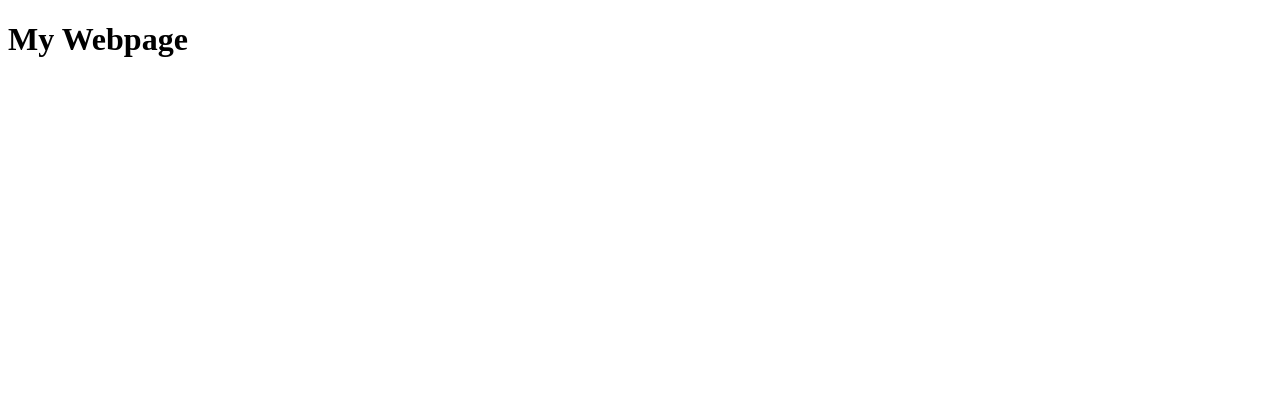
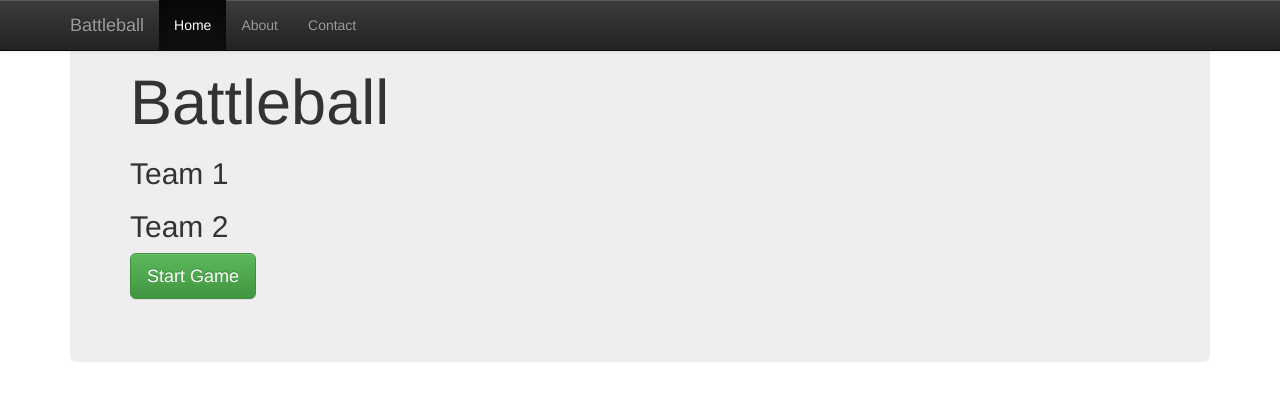
Before and after one commit to donaldjvillarreal/BattleBall, a Django app: page /battleball/ in a window 1280 px wide. Before the commit the part shown is almost empty. Shown: the top 401 px of the page. Run offline with Django 3.2, Linux system fonts and the light colour scheme; some libraries are stand-ins or nearby versions.

Commit message:
home page for start game completed

```diff
--- a/app/app/templates/startgame.html
+++ b/app/app/templates/startgame.html
@@ -5,18 +5,44 @@
 <!DOCTYPE html>
 <html lang="en">
 <head>
-    <title>This is the page where you can start a new game!</title>
+<meta charset="UTF-8">
+<title>Bootstrap 3 Responsive Layout Example</title>
+<link rel="stylesheet" href="https://maxcdn.bootstrapcdn.com/bootstrap/3.3.4/css/bootstrap.min.css">
+<link rel="stylesheet" href="https://maxcdn.bootstrapcdn.com/bootstrap/3.3.4/css/bootstrap-theme.min.css">
+<script src="https://ajax.googleapis.com/ajax/libs/jquery/1.11.2/jquery.min.js"></script>
+<script src="https://maxcdn.bootstrapcdn.com/bootstrap/3.3.4/js/bootstrap.min.js"></script>
 </head>
 <body>
-    <ul id="navigation">
-    {% for item in navigation %}
-        <li><a href="{{ item.href }}">{{ item.caption }}</a></li>
-    {% endfor %}
-    </ul>
+<nav id="myNavbar" class="navbar navbar-default navbar-inverse navbar-fixed-top" role="navigation">
+    <!-- Brand and toggle get grouped for better mobile display -->
+    <div class="container">
+        <div class="navbar-header">
+            <button type="button" class="navbar-toggle" data-toggle="collapse" data-target="#navbarCollapse">
+                <span class="sr-only">Toggle navigation</span>
+                <span class="icon-bar"></span>
+                <span class="icon-bar"></span>
+                <span class="icon-bar"></span>
+            </button>
+            <a class="navbar-brand" href="#">Battleball</a>
+        </div>
+        <!-- Collect the nav links, forms, and other content for toggling -->
+        <div class="collapse navbar-collapse" id="navbarCollapse">
+            <ul class="nav navbar-nav">
+                <li class="active"><a href="#">Home</a></li>
+                <li><a href="#">About</a></li>
+                <li><a href="#">Contact</a></li>
+            </ul>
+        </div>
+    </div>
+</nav>
+<div class="container">
+    <div class="jumbotron">
+        <h1>Battleball</h1>
+				<h2>Team 1</h2>
+				<h2>Team 2</h2>
+        <p><a href="#" class="btn btn-success btn-lg">Start Game</a></p>
+    </div>
 
-    <h1>My Webpage</h1>
-    {{ a_variable }}
-
-    {# a comment #}
+</div>
 </body>
 </html>
```
